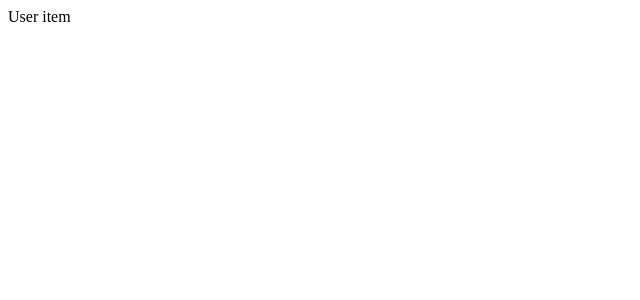
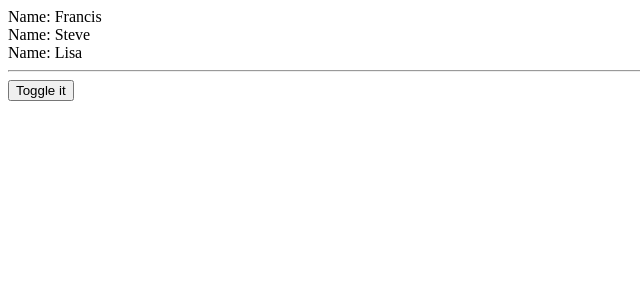
Before and after one commit to ferlobo1985/Udmy-React-fullstack-02hooks-project, a React (Create React App) app: page / in a window 1280 px wide. Shown: the top 300 px of the page, without its empty margins (0-640 px from the left). Built offline with nearby package versions, Linux system fonts and the light colour scheme.

Commit message:
context part 2

```diff
--- a/src/components/user.js
+++ b/src/components/user.js
@@ -1,10 +1,25 @@
-import React from 'react';
+import React,{ Component } from 'react';
 import Useritem from './useritem';
+import { MyContext } from '../context';
 
-const User = () => {
-    return(
-        <Useritem/>
-    )
+class User extends Component{
+    //static contextType = MyContext;
+
+    render(){
+        //console.log(this.context)
+        return(
+            <>
+                <MyContext.Consumer>
+                    { context => {
+                        console.log(context)
+                    }}
+                </MyContext.Consumer>
+                <Useritem/>
+            </>
+
+        )
+    }
+
 }
 
 export default User;
--- a/src/components/useritem.js
+++ b/src/components/useritem.js
@@ -4,10 +4,22 @@ import { MyContext } from '../context';
 const UserItem = () => {
     const context = useContext(MyContext);
 
-    console.log(context)
     return(
        <>
-            User item
+           { context.active ?
+               context.users.map((item)=>(
+                    <div key={item.id}>
+                        <div>Name: {item.name} </div>
+                    </div>
+               ))
+           :null
+           }
+           <hr/>
+           <button
+            onClick={context.toggleActive}
+           >
+               Toggle it
+           </button>
        </>
     )
 }
--- a/src/context/index.js
+++ b/src/context/index.js
@@ -1,6 +1,7 @@
 import React,{ Component } from 'react';
 
 const MyContext = React.createContext();
+
 
 class MyProvider extends Component {
     state = {
@@ -8,12 +9,22 @@ class MyProvider extends Component {
             {id:1,name:'Francis'},
             {id:2,name:'Steve'},
             {id:3,name:'Lisa'}
-        ]
+        ],
+        active:true
     }
+
+    toggleActive = () => {
+        this.setState({active:!this.state.active})
+    }
+
 
     render(){
         return(
-            <MyContext.Provider value={this.state}>
+            <MyContext.Provider value={{
+                users: this.state.users,
+                active: this.state.active,
+                toggleActive: this.toggleActive
+            }}>
                 {this.props.children}
             </MyContext.Provider>
         )
```
